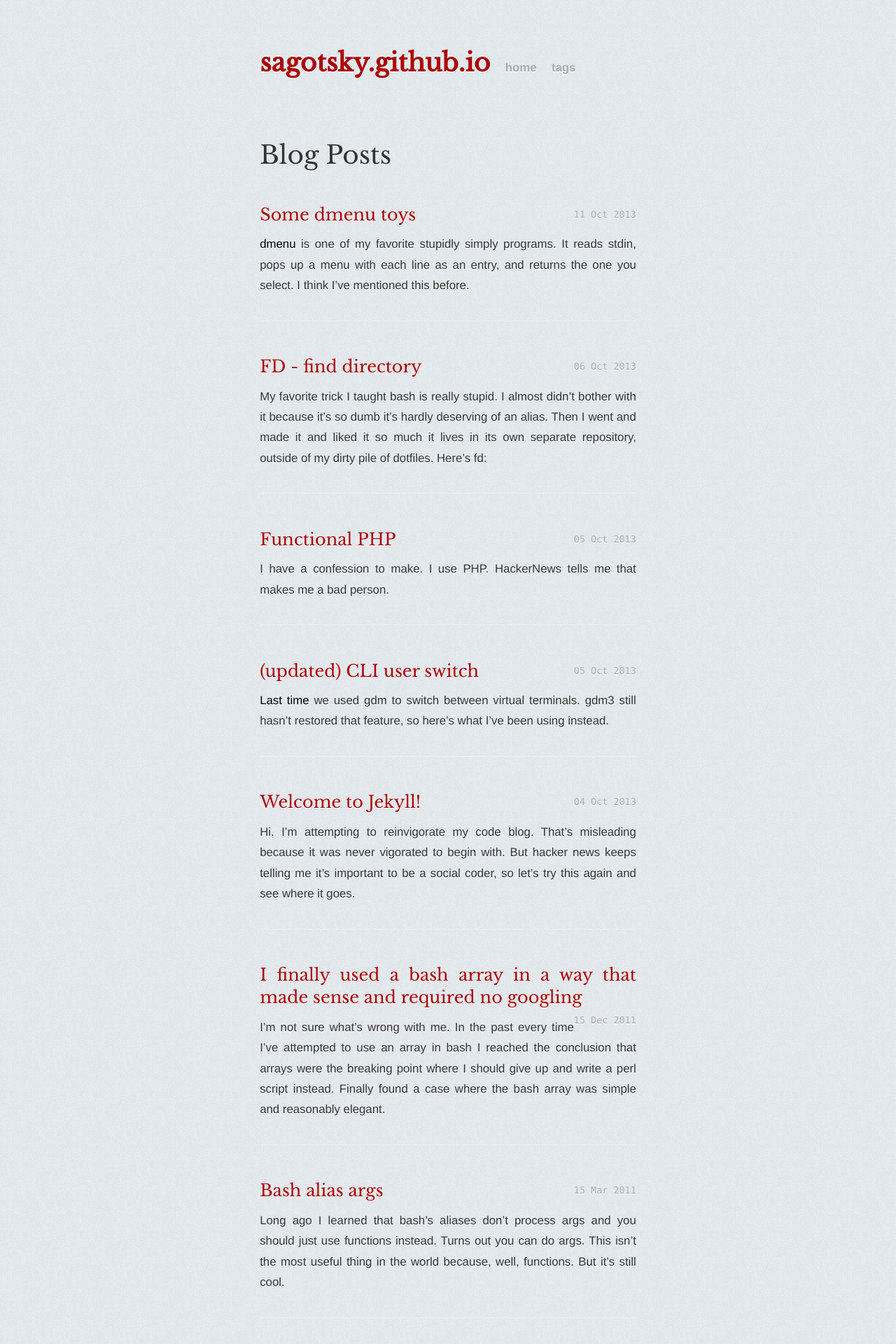
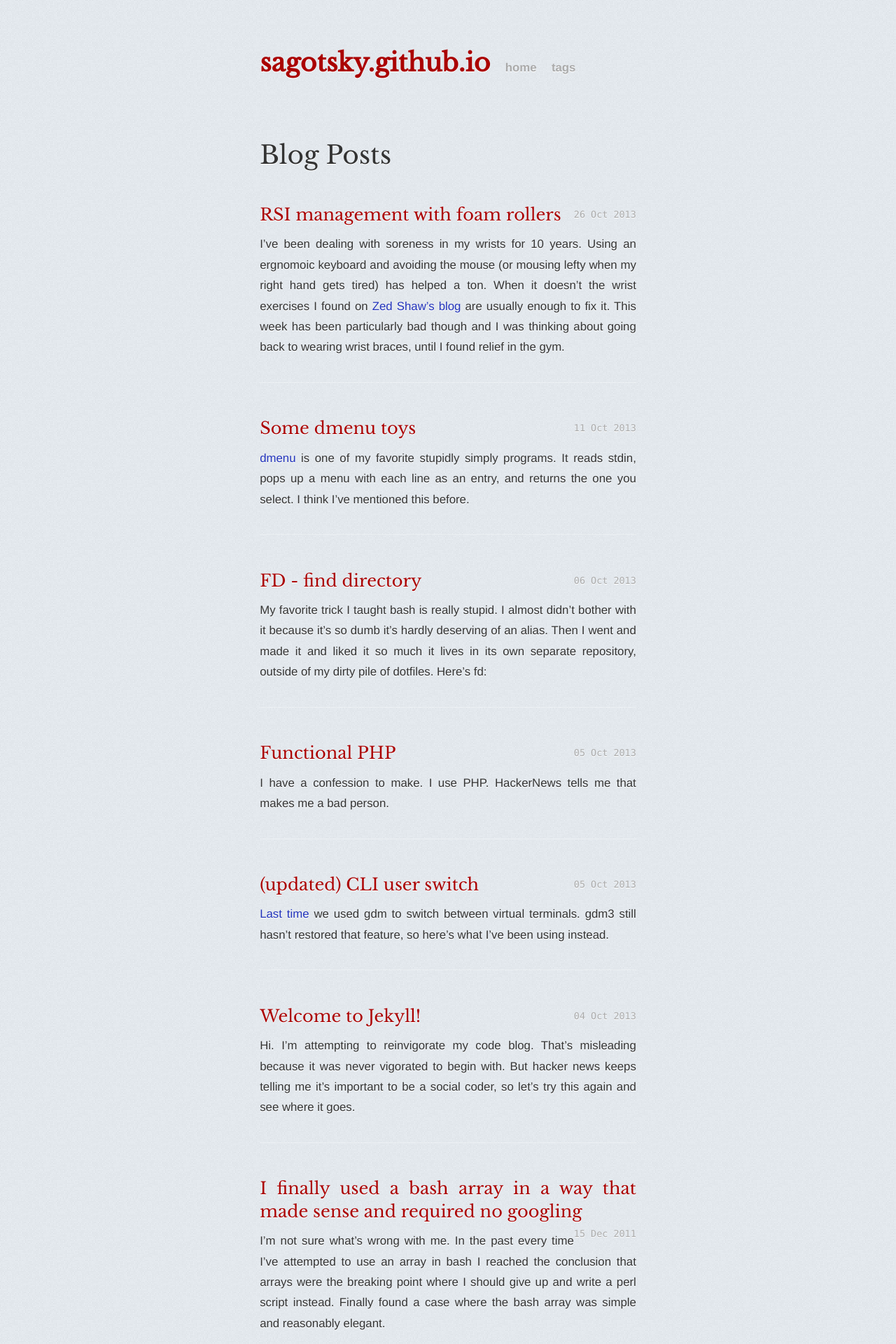
Before and after one commit to sagotsky/sagotsky.github.io, a Jekyll site: the page built from index.html, in a window 1280 px wide. Shown: the top 1920 px of the page at 70% size. Built offline with Jekyll 4.4.1, drawn with Linux system fonts in a browser that asks for light colours; nearby versions of some CDN libraries; Markdown is read by kramdown in place of the engine named in the settings.

Commit message:
rsi post

```diff
--- /dev/null
+++ b/_posts/2013-10-26-rsi-management-foam-roller.md
@@ -0,0 +1,13 @@
+---
+title: RSI management with foam rollers
+layout: post
+tags: rsi
+---
+
+I've been dealing with soreness in my wrists for 10 years.  Using an ergnomoic keyboard and avoiding the mouse (or mousing lefty when my right hand gets tired) has helped a ton.  When it doesn't the wrist exercises I found on [Zed Shaw's blog](http://hi.baidu.com/mratoz/item/9f3a9490ea6e1118924f410e) are usually enough to fix it.  This week has been particularly bad though and I was thinking about going back to wearing wrist braces, until I found relief in the gym.
+
+I've been foam rolling my legs for a few months to increase flexibility.  The foam roller is a PVC pipe wrapped in foam.  You lie down, resting the muscle you want to target on the roller and just kind of sway back and forth on it until you find tension.  Rolling along that tension helps break it up and restores flexibility to the nearby joints.
+
+In this case my wrist joint was being pulled on by my triceps being tense.  I knew rolling any part of my thigh would hit my knee pain, but this was the first time I felt a muscle hurting two joints away (my elbows feel fine FTR).  The relief was almost instantaneous, although I've had to keep rolling to keep the pain off.  If my description didn't make sense, basically I'm suggesting doing [this](http://youtu.be/3LR-3J-mxOY).
+
+No, this isn't really about code.  But it's about being a coder.  If I'm going to continue typing for 8 hours a day for the next 30-40 years, my wrists need to keep functioning.
--- a/css/sagotsky.css
+++ b/css/sagotsky.css
@@ -90,7 +90,7 @@ code {
 }
 
 .post>p>a, .post>p>a:visited {
-  color: #000;
+  color: #23b;
 }
 .post>p>a:hover, .post>p>a:active {
   color: #a00;
```
